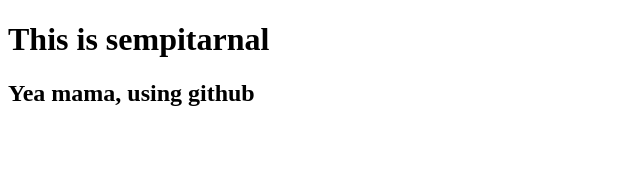
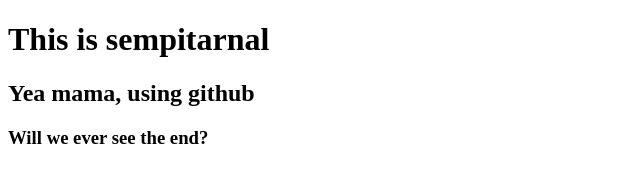
Before and after one commit to siam22/my-first-website, a plain HTML site: page index.html in a window 1280 px wide. Shown: the whole page, without its empty margins (0-640 px from the left). Drawn offline with Linux system fonts and the light colour scheme.

Commit message:
Update index.html

```diff
--- a/index.html
+++ b/index.html
@@ -7,5 +7,6 @@
 <body>
     <h1>This is sempitarnal</h1>
     <h2>Yea mama, using github</h2>
+    <h3>Will we ever see the end?</h3>
 </body>
 </html>
```
